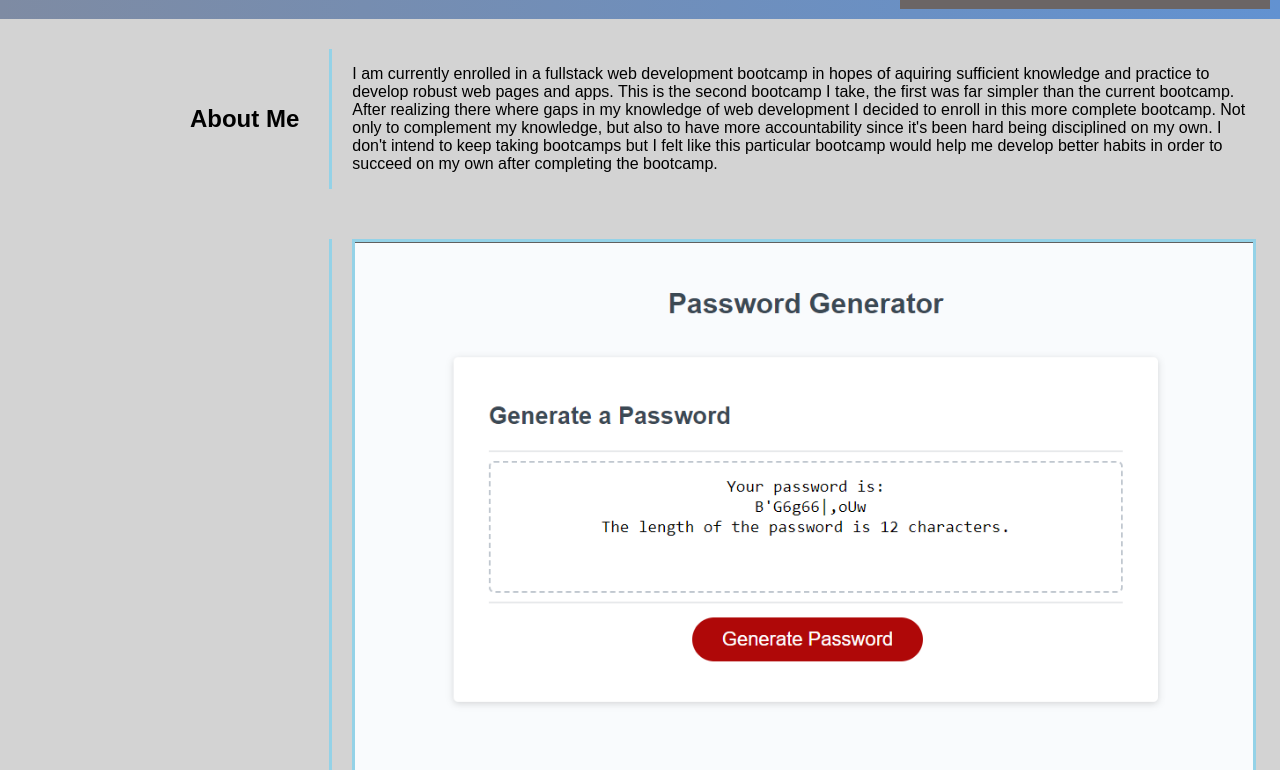
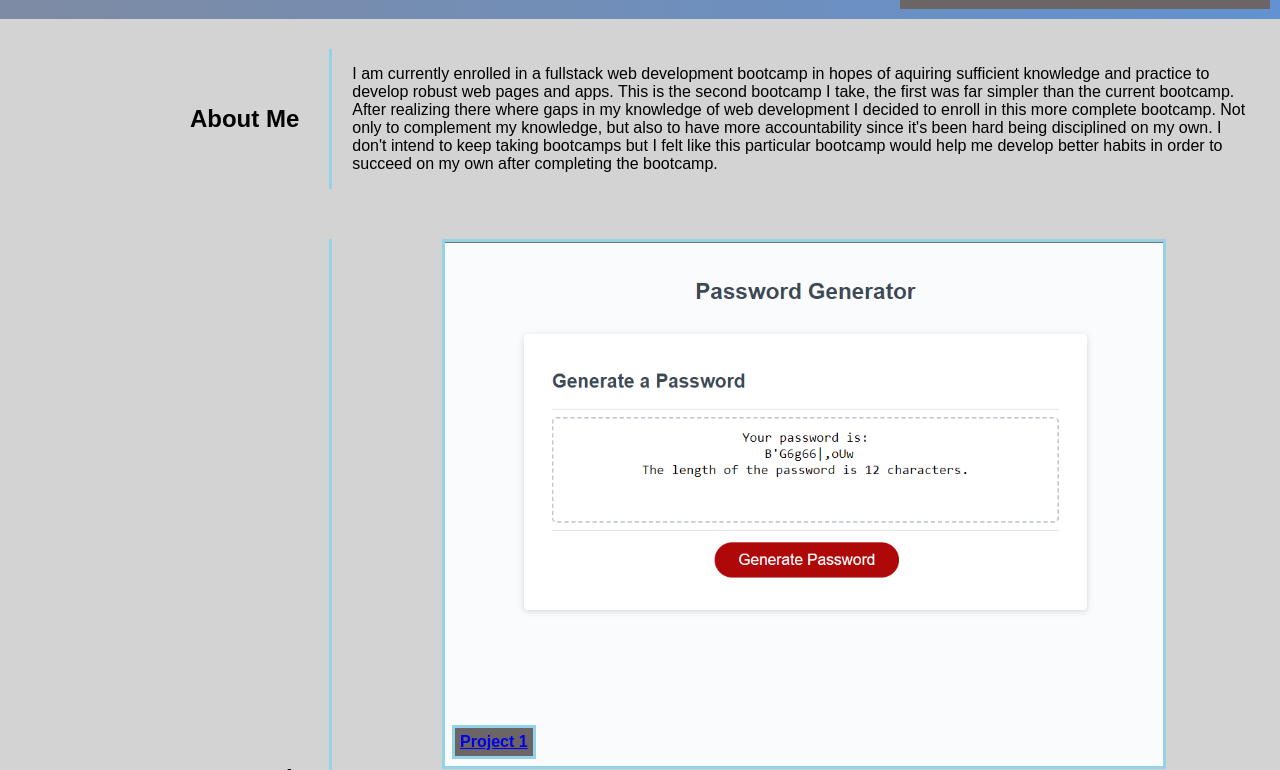
Before and after one commit to Fer-117/Portfolio_Page, a plain HTML site: page index.html in a window 1280 px wide. Shown: the part 182-952 px from the top of the page. Drawn offline with Linux system fonts and the light colour scheme.

Commit message:
updated with link to my week 3 project, password generator

```diff
--- a/Assets/styles.css
+++ b/Assets/styles.css
@@ -116,7 +116,7 @@ main{
 .mainImageCont{
     display: flex;
     flex: auto;
-    max-width: 100%;
+    max-width: 80%;
     margin: 0px;
     padding: 0px;
 }
--- a/index.html
+++ b/index.html
@@ -54,7 +54,7 @@
 
             <div id="work" class="sectionContent">
                 <div class="mainImageCont">
-                    <p class="label"><a href="https://github.com/Fer-117/Week3-Challenge/blob/main/index.html"> Project 1</a></p>
+                    <p class="label"><a href="https://fer-117.github.io/Fer-117_PasswordGenerator/"> Project 1</a></p>
                     <img src="Assets/img/passwordGenerator.png" alt="">
                 </div>
                 <div class="projects">
```
